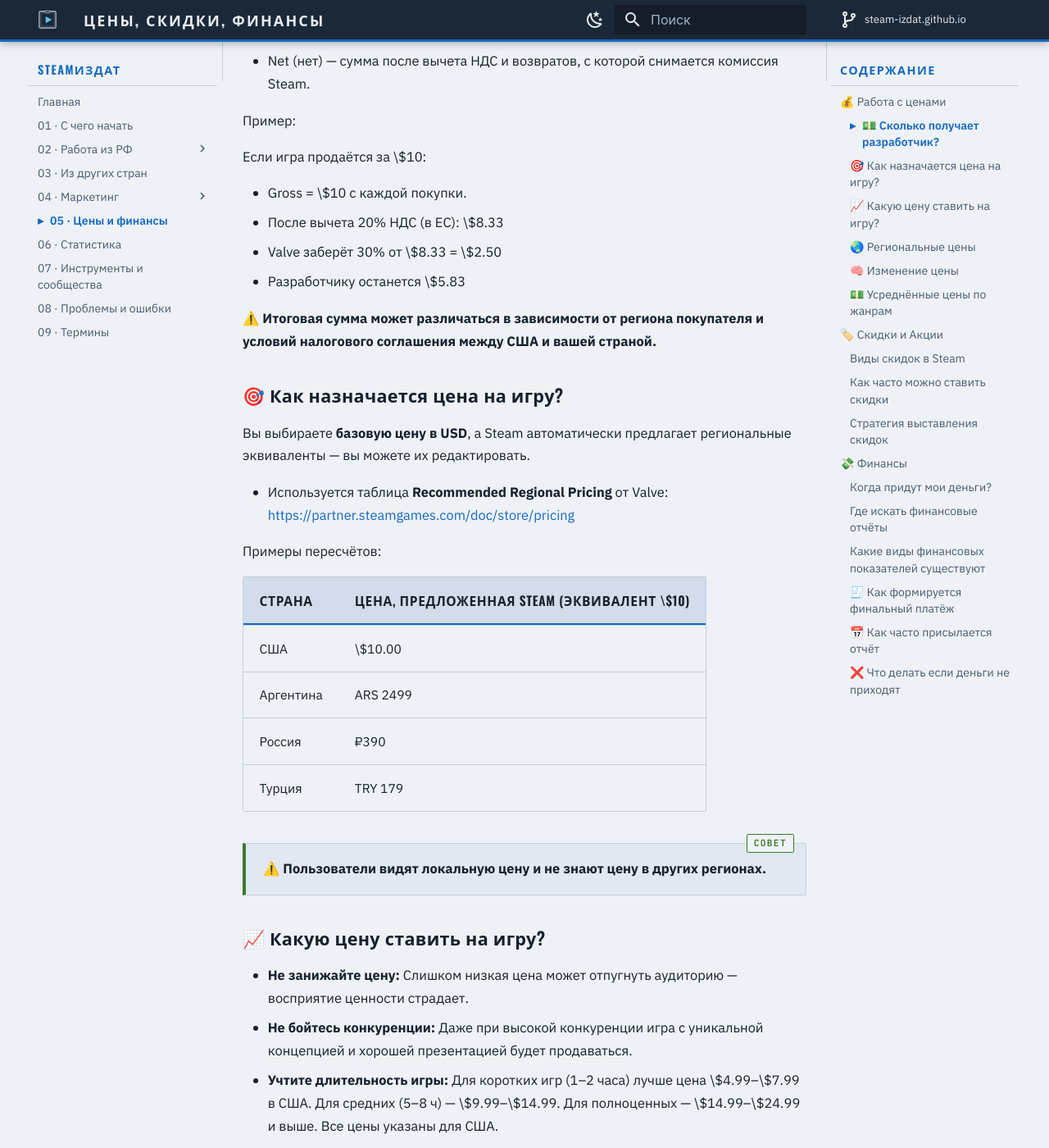
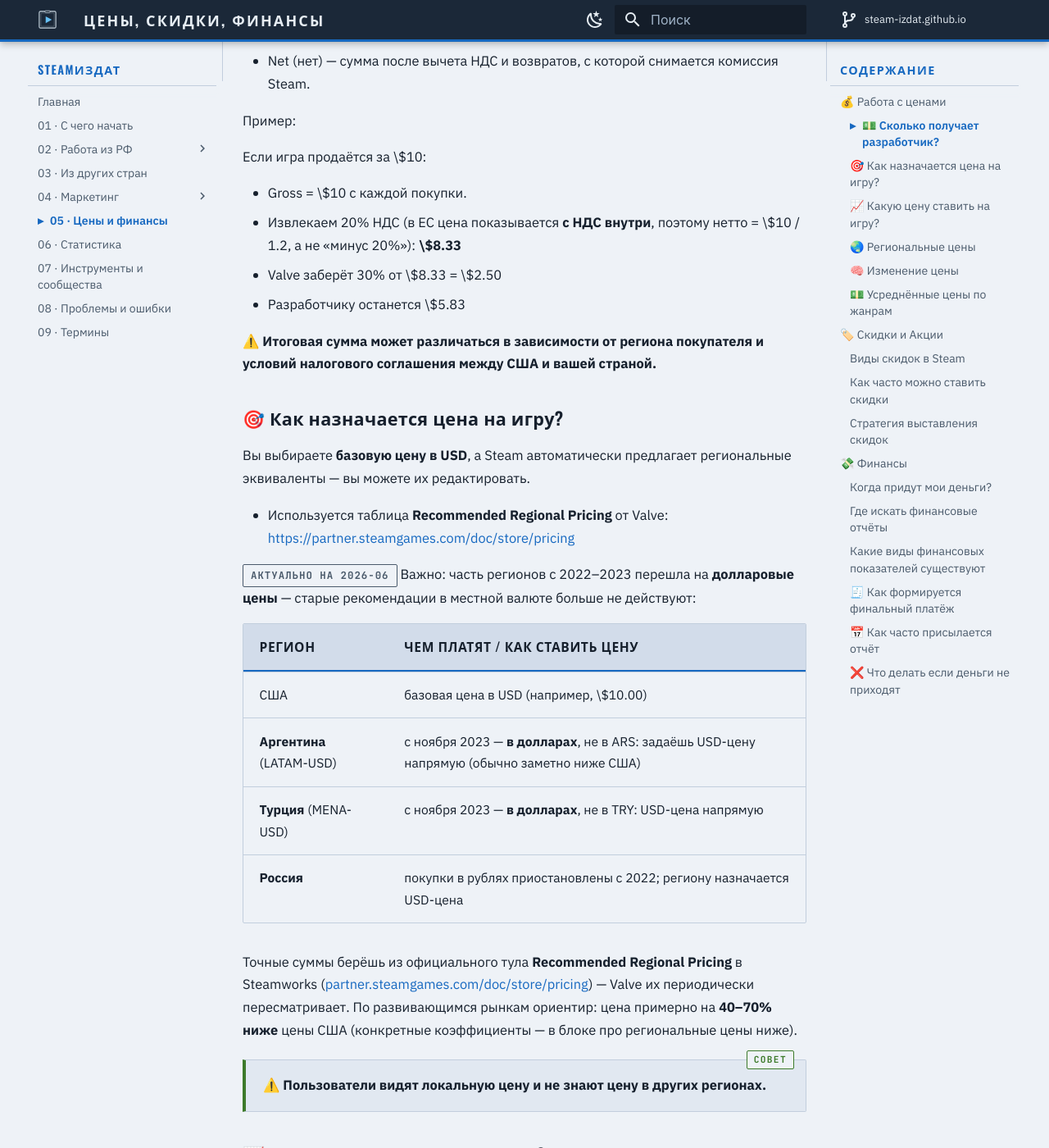
Before and after one commit to steam-izdat/steam-izdat.github.io, an MkDocs documentation site: the page built from docs/05-pricing/index.md, in a window 1280 px wide and 1400 px high, scrolled down 548 px. Shown: the whole window at 82% size. Built offline with MkDocs 1.6.1 and Material for MkDocs 9.7.7, drawn with Linux system fonts in a browser that asks for light colours; comment, search, counter and statistics services are not loaded; some of the changed text lies outside the part shown.

Commit message:
Audit fixes: marketing/pricing/problems corrections
- Replace a Google Doc link that leaked a personal `ouid` with the canonical
  community «Маркетинг инди игр» doc; fix a private (401) doc link to a public
  survey; drop a leftover `[ссылка-материал]` placeholder.
- Fix GameDiscoverCo attribution: it's Simon Carless, not Chris Zukowski.
- Popular Upcoming wishlist threshold: make it consistent (~8–9k, floats 7–12k,
  Valve doesn't disclose) across pages.
- Pricing: clarify the EU VAT example (price is VAT-inclusive, net = price/1.2);
  refresh the regional table (Argentina LATAM-USD, Turkey MENA-USD since Nov
  2023, RUB purchases suspended since 2022) + add the 30/25/20% revenue tiers.
- Store assets: GIF size note → fit the (now wider, 2025) description column;
  you can upload video instead of a GIF (muted, often better).

Source: Steamworks (tiers, video-in-descriptions beta, regional buckets),
SteamDB, gamediscover.co.

```diff
--- a/docs/05-pricing/index.md
+++ b/docs/05-pricing/index.md
@@ -22,7 +22,7 @@
 Если игра продаётся за \$10:
 
 - Gross = \$10 с каждой покупки.
-- После вычета 20% НДС (в ЕС): \$8.33
+- Извлекаем 20% НДС (в ЕС цена показывается **с НДС внутри**, поэтому нетто = \$10 / 1.2, а не «минус 20%»): **\$8.33**
 - Valve заберёт 30% от \$8.33 = \$2.50
 - Разработчику останется \$5.83
 
@@ -34,14 +34,16 @@
 
 - Используется таблица **Recommended Regional Pricing** от Valve: [https://partner.steamgames.com/doc/store/pricing](https://partner.steamgames.com/doc/store/pricing)
 
-Примеры пересчётов:
+<span class="stamp stamp--date">актуально на 2026-06</span> Важно: часть регионов с 2022–2023 перешла на **долларовые цены** — старые рекомендации в местной валюте больше не действуют:
 
-| Страна | Цена, предложенная Steam (эквивалент \$10) |
+| Регион | Чем платят / как ставить цену |
 |---|---|
-| США | \$10.00 |
-| Аргентина | ARS 2499 |
-| Россия | ₽390 |
-| Турция | TRY 179 |
+| США | базовая цена в USD (например, \$10.00) |
+| **Аргентина** (LATAM-USD) | с ноября 2023 — **в долларах**, не в ARS: задаёшь USD-цену напрямую (обычно заметно ниже США) |
+| **Турция** (MENA-USD) | с ноября 2023 — **в долларах**, не в TRY: USD-цена напрямую |
+| **Россия** | покупки в рублях приостановлены с 2022; региону назначается USD-цена |
+
+Точные суммы берёшь из официального тула **Recommended Regional Pricing** в Steamworks ([partner.steamgames.com/doc/store/pricing](https://partner.steamgames.com/doc/store/pricing)) — Valve их периодически пересматривает. По развивающимся рынкам ориентир: цена примерно на **40–70% ниже** цены США (конкретные коэффициенты — в блоке про региональные цены ниже).
 
 <div class="cl cl-tip" markdown>
 
@@ -278,8 +280,7 @@
 
 > Итог = **Net** - (**доля Valve 30%**) - (Withholding Tax, если применимо)
 
-- Обычно доля Valve **30%** от net
-- Иногда меньше (например, при больших оборотах от 10 млн. долларов).
+- Доля Valve зависит от **накопленного оборота игры** (тиры) <span class="stamp stamp--date">на 2026</span>: **30%** до \$10M, **25%** с \$10M до \$50M, **20%** свыше \$50M. Для большинства инди это 30%.
 
 ### 📅 Как часто присылается отчёт
 
```
Also changed, not shown: docs/04-marketing/index.md (+5 -5 lines), docs/08-problems/index.md (+2 -2 lines).
